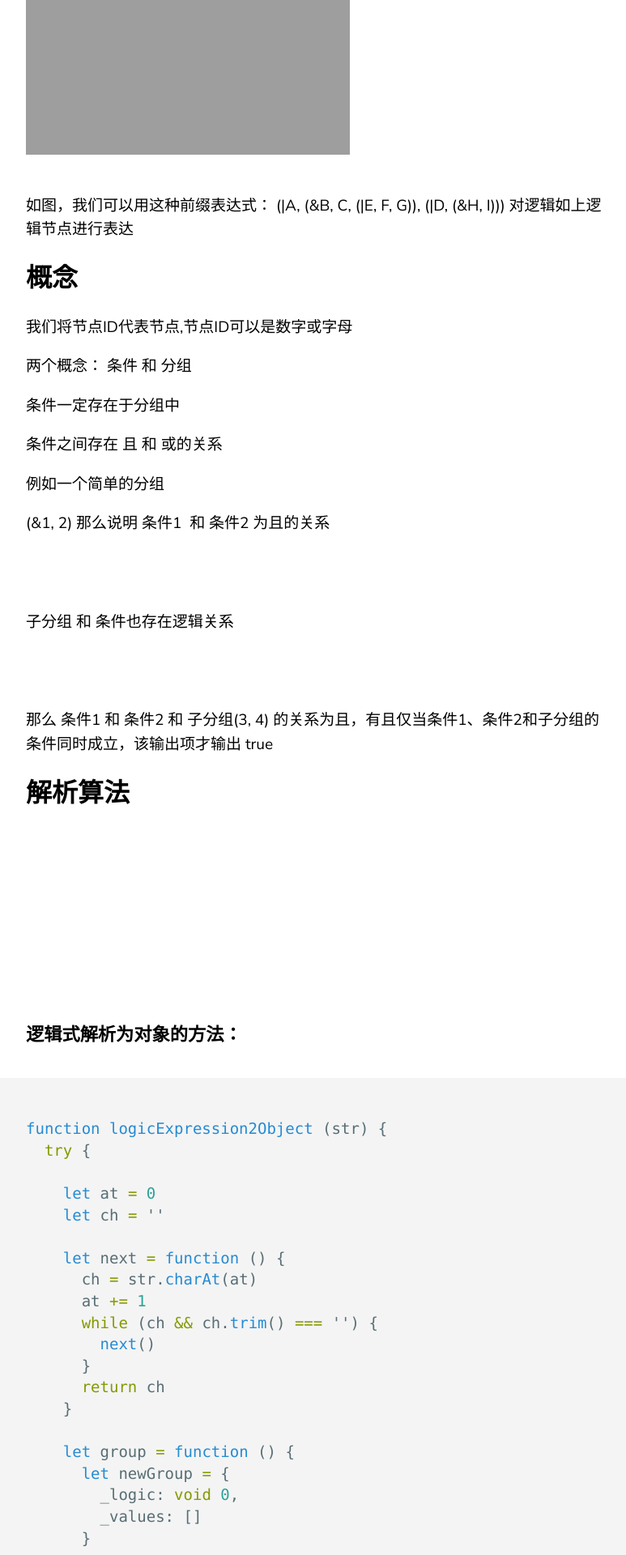
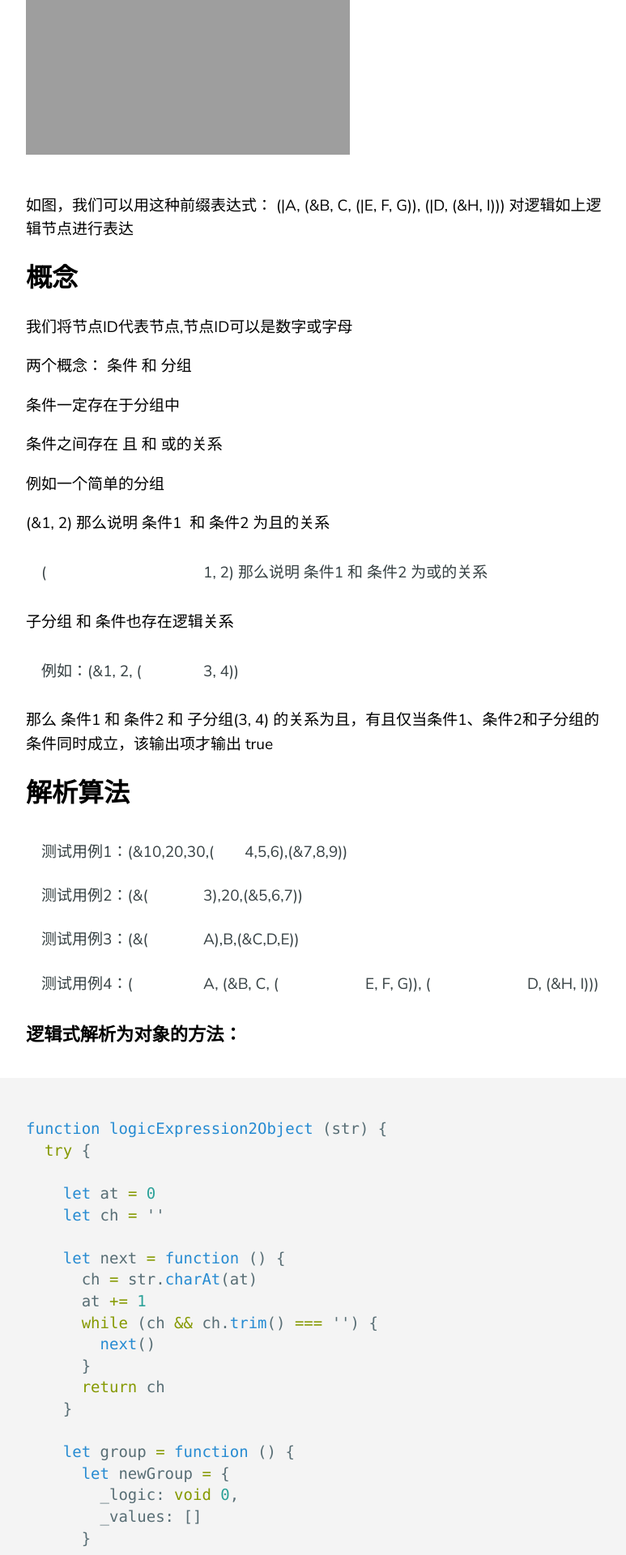
Before and after one commit to bilibiliou/bilibiliou.github.io, a Jekyll site: the page built from _posts/Algorithm/2019-11-22-logic-tree.markdown, in a window 1280 px wide. Shown: the part 779-2699 px from the top of the page at 81% size, without its empty margins (68-841 px from the left). Built offline with Jekyll 4.4.1, drawn with Linux system fonts in a browser that asks for light colours.

Commit message:
new version

```diff
--- a/_sass/theme.scss
+++ b/_sass/theme.scss
@@ -69,10 +69,10 @@ th {
 }
 
 td {
-  color: #fff;
+  color: #364043;
   font-weight: 400;
   padding: 0.65em 1em;
-	white-space: nowrap;
+	min-width: 200px;
 }
 
 .disabled td {
```
